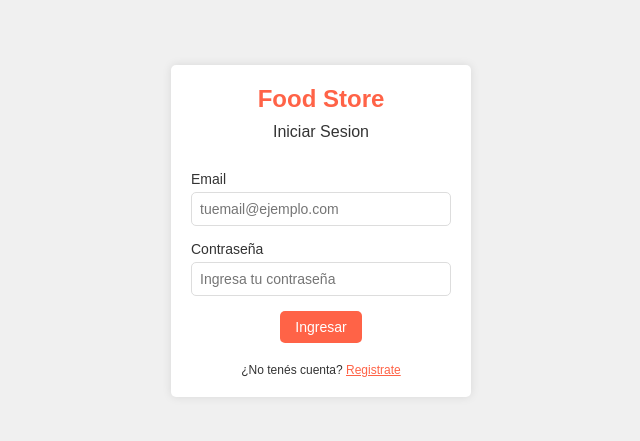
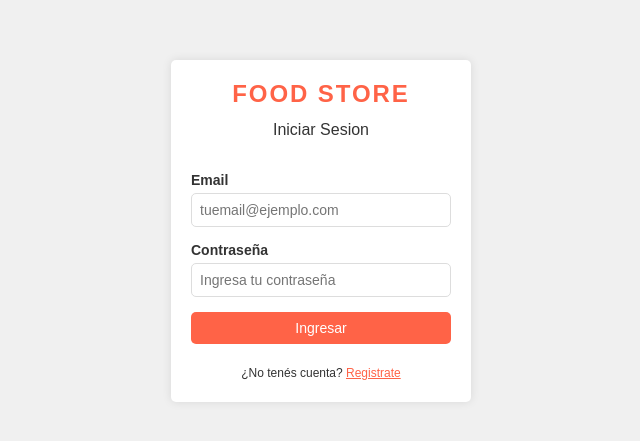
Before and after one commit to santiagovOK/UTN-TUPaD-P3, a plain HTML site: page unidad2_login-food-store/login.html in a window 1280 px wide. Shown: the part 169-610 px from the top of the page, without its empty margins (319-959 px from the left). Drawn offline with Linux system fonts and the light colour scheme.

Commit message:
feat(login): refactorizar login y mover estilos a login.css

```diff
--- a/unidad2_login-food-store/style.css
+++ b/unidad2_login-food-store/login.css
@@ -45,8 +45,11 @@ body {
 }
 
 #login-title {
+    text-transform: uppercase;
     font-size: 2.4rem;
     margin-bottom: 1rem;
+    letter-spacing: 0.08em;
+    line-height: 1.2;
 }
 
 .login__header {
@@ -56,12 +59,14 @@ body {
     font-size: 2rem;
     margin-bottom: 2rem;
     color: var(--color-primario);
+/*     text-align: center podría ir aquí, pero es innecesario al estar usando flex */
 }
 
 .login__subtitle {
     font-size: 1.6rem;
     margin-bottom: 1rem;
     color: var(--color-texto);
+    line-height: 1.4;
 }
 
 .login__form    {
@@ -69,7 +74,7 @@ body {
     flex-direction: column;
     align-items: center;
     margin-bottom: 2rem;
-    width: 100%;
+    width: 100%; /* respecto al contenedor padre, que es .login, para que el formulario ocupe todo el ancho disponible y así los campos se ajusten a ese ancho. */
 }
 
 .login__fields {
@@ -88,6 +93,7 @@ body {
     display: flex;
     margin-bottom: 0.5rem;
     font-size: 1.4rem;
+    font-weight: bold;
 }
 
 .login__input {
@@ -98,13 +104,10 @@ body {
     font-size: 1.4rem;
 }
 
-/* .login__input--email {
-    border-color: var(--color-primario);
-} */
-
-/* .login__input--password {
-    border-color: var(--color-primario);
-} */
+.login__input:focus {
+    border-color: var(--color-focus);
+    outline: none; /* Elimina el borde de enfoque por defecto para usar solo el cambio de color. */
+}
 
 .login__actions {
     display: flex;
@@ -118,6 +121,7 @@ body {
     border-radius: 0.5rem;
     font-size: 1.4rem;
     cursor: pointer;
+    width: 100%; /* Hace que el botón ocupe todo el ancho del contenedor, respecto al padre */
 }
 
 .login__button--primary {
@@ -132,6 +136,8 @@ body {
 .login__signup-text {
     font-size: 1.2rem;
     color: var(--color-texto);
+    line-height: 1.5;
+
 }
 
 .login__signup-link {
--- a/unidad2_login-food-store/login.html
+++ b/unidad2_login-food-store/login.html
@@ -4,13 +4,13 @@
     <meta charset="UTF-8">
     <meta name="viewport" content="width=device-width, initial-scale=1.0">
     <title>Login Food Store</title>
-    <link rel="stylesheet" href="style.css">
+    <link rel="stylesheet" href="login.css">
 </head>
 <body>
     <main class="login">
         <section class="login__card" aria-labelledby="login-title">
             <header class="login__header">
-                <h1 id="login-title" class="login__brand">Food Store</h1>
+                <h1 id="login-title">Food Store</h1>
                 <p class="login__subtitle">Iniciar Sesion</p>
             </header>
 
@@ -41,10 +41,9 @@
                         >
                     </p>
                 </fieldset>
-
-                <footer class="login__actions">
+                <div class="login__actions">
                     <button class="login__button login__button--primary" type="submit">Ingresar</button>
-                </footer>
+                </div>
             </form>
 
             <p class="login__signup-text">
```
